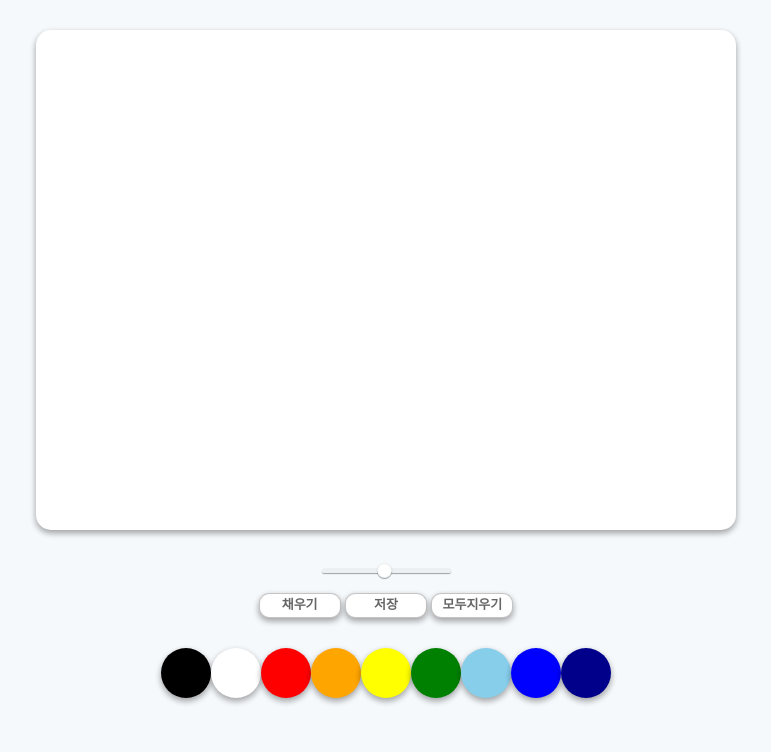
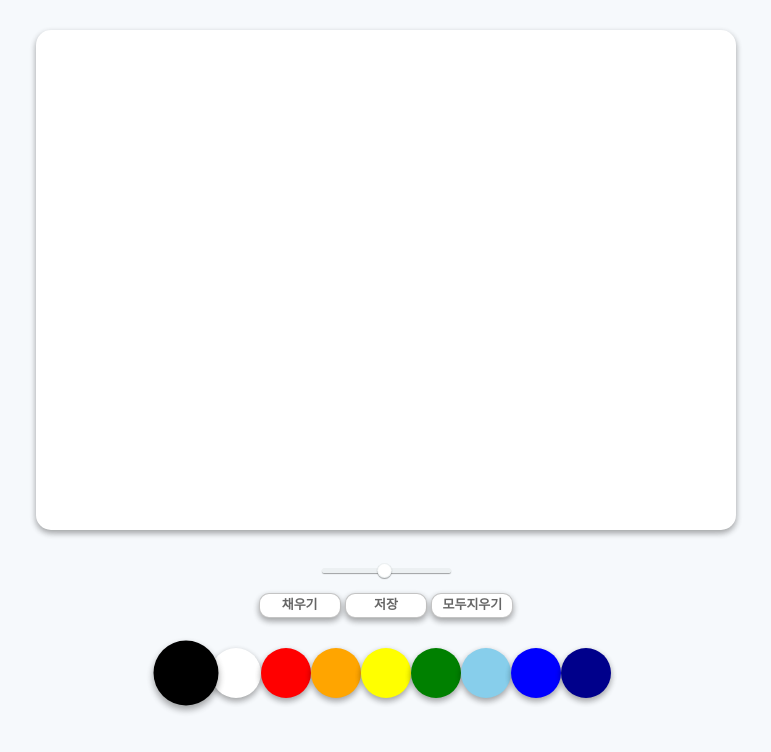
Before and after one commit to HyoJip/JS-canvas, a plain HTML site: page index.html in a window 1280 px wide. In both pictures the pointer is over the element 440 px from the left and 673 px from the top of the page. Shown: the whole page, without its empty margins (254-1025 px from the left). Drawn offline with Linux system fonts and the light colour scheme.

Commit message:
color hover evnet

```diff
--- a/style.css
+++ b/style.css
@@ -54,6 +54,11 @@ body {
     border-radius: 25px;
     cursor: pointer;
     box-shadow: 0 3px 6px rgba(0,0,0,0.16), 0 3px 6px rgba(0,0,0,0.23);
+    transition: all ease 0.5s;
+}
+
+.controls_colors .controls_color:hover {
+    transform: scale(1.3);
 }
 
 .controls_range input[type=range] {
```
